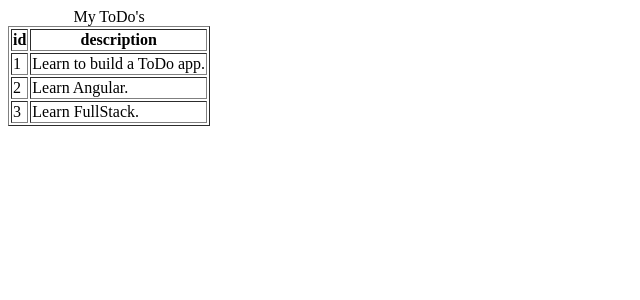
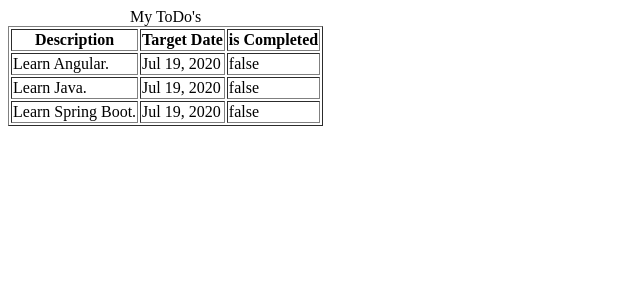
Before and after one commit to aldokocha/ToDo-UI, an Angular app: page /todos in a window 1280 px wide. Shown: the top 300 px of the page, without its empty margins (0-640 px from the left). Built offline with nearby package versions, Linux system fonts and the light colour scheme.

Commit message:
Created a class for ToDos. Created a constructor for the class. Changed HTML to display the todo objects.

```diff
--- a/src/app/list-to-dos/list-to-dos.component.html
+++ b/src/app/list-to-dos/list-to-dos.component.html
@@ -5,14 +5,16 @@
         </caption>
         <thead>
             <tr>
-                <th>id</th>
-                <th>description</th>
+                <th>Description</th>
+                <th>Target Date</th>
+                <th>is Completed</th>
             </tr>
         </thead>
         <tbody>
             <tr *ngFor = "let todo of todos">
-                <td>{{todo.id}}</td>
                 <td>{{todo.description}}</td>
+                <td>{{todo.targetDate | date }}</td>
+                <td>{{todo.done}}</td>
             </tr>
         </tbody>
     </table>
--- a/src/app/list-to-dos/list-to-dos.component.ts
+++ b/src/app/list-to-dos/list-to-dos.component.ts
@@ -1,4 +1,16 @@
 import { Component, OnInit } from '@angular/core';
+
+export class ToDo {
+
+  constructor(
+    public id: number,
+    public description: string,
+    public done: boolean,
+    public targetDate: Date
+  ) {}
+
+}
+
 
 @Component({
   selector: 'app-list-to-dos',
@@ -8,9 +20,9 @@
 export class ListToDosComponent implements OnInit {
 
   todos = [
-    { id : 1, description: 'Learn to build a ToDo app.'},
-    { id : 2, description: 'Learn Angular.'},
-    { id : 3, description: 'Learn FullStack.'}
+    new ToDo(1, 'Learn Angular.', false, new Date()),
+    new ToDo(2, 'Learn Java.', false, new Date()),
+    new ToDo(3, 'Learn Spring Boot.', false, new Date())
   ]
 
   constructor() { }
```
